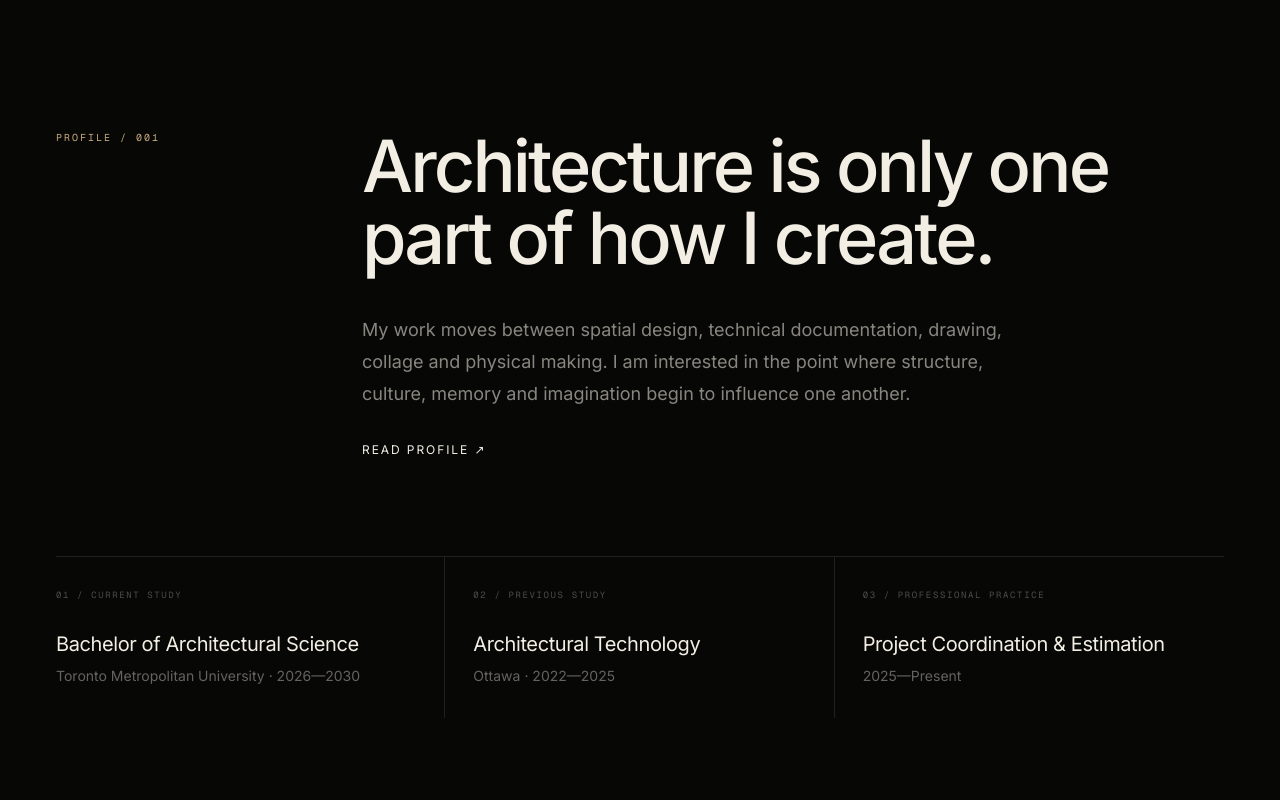
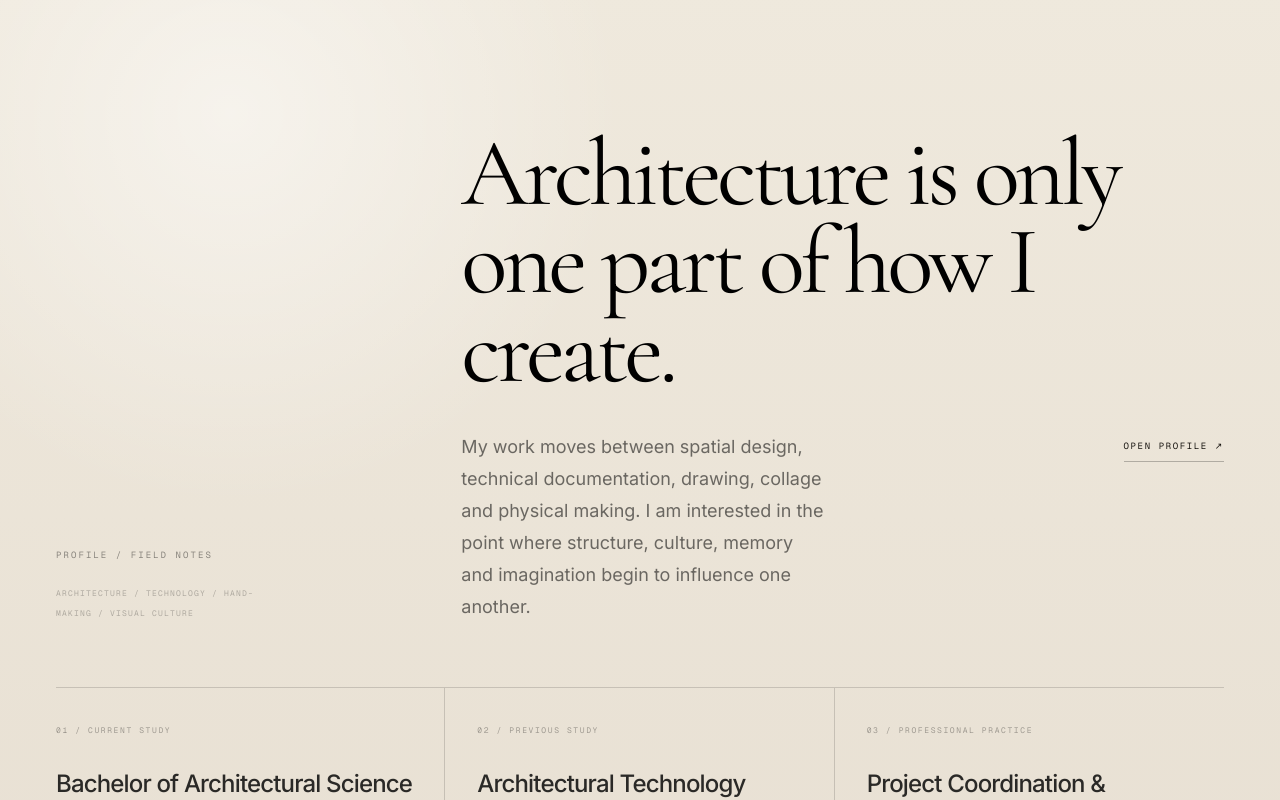
Before and after one commit to Mercy1o/tsiaro-portfolio, a Next.js app: page / in a window 1280 px wide. Shown: the part 2220-3020 px from the top of the page. Built offline with nearby package versions, Linux system fonts and the light colour scheme.

Commit message:
style: redesign profile preview as editorial archive

```diff
--- a/components/AboutPreview.tsx
+++ b/components/AboutPreview.tsx
@@ -3,25 +3,36 @@ import { profileFacts, siteConfig } from "@/data/site";
 
 export default function AboutPreview() {
   return (
-    <section className="bg-space px-5 py-24 text-bone md:px-10 md:py-36 lg:px-14">
+    <section className="archive-paper micro-grid px-5 py-24 md:px-10 md:py-36 lg:px-14">
       <div className="mx-auto max-w-[1600px]">
-        <div className="grid gap-14 md:grid-cols-12">
+        <div className="grid gap-12 border-b border-black/15 pb-16 md:grid-cols-12 md:items-end">
           <div className="md:col-span-3">
-            <p className="font-mono text-[10px] uppercase tracking-[.2em] text-sand">PROFILE / 001</p>
+            <p className="font-mono text-[9px] uppercase tracking-[.23em] text-black/42">PROFILE / FIELD NOTES</p>
+            <p className="mt-5 max-w-[14rem] font-mono text-[8px] uppercase leading-5 tracking-[.15em] text-black/25">
+              Architecture / technology / hand-making / visual culture
+            </p>
           </div>
-          <div className="md:col-span-8">
-            <h2 className="max-w-5xl text-4xl font-medium tracking-[-.04em] md:text-6xl lg:text-7xl">{siteConfig.about.title}</h2>
-            <p className="mt-10 max-w-2xl text-base leading-7 text-bone/55 md:text-lg md:leading-8">{siteConfig.about.description}</p>
-            <Link href="/about" className="mt-8 inline-flex text-xs uppercase tracking-[.16em] text-bone/70 hover:text-bone">Read profile ↗</Link>
+          <div className="md:col-span-8 md:col-start-5">
+            <h2 className="font-editorial max-w-5xl text-5xl font-normal leading-[.92] tracking-[-.045em] text-black md:text-7xl lg:text-8xl">
+              {siteConfig.about.title}
+            </h2>
+            <div className="mt-9 grid gap-7 md:grid-cols-2">
+              <p className="max-w-2xl text-base leading-7 text-black/55 md:text-lg md:leading-8">{siteConfig.about.description}</p>
+              <div className="md:text-right">
+                <Link href="/about" className="inline-flex border-b border-black/25 pb-2 font-mono text-[9px] uppercase tracking-[.18em] text-black/62 transition-colors hover:border-black hover:text-black">
+                  Open profile ↗
+                </Link>
+              </div>
+            </div>
           </div>
         </div>
 
-        <div className="mt-24 grid border-t border-white/10 md:grid-cols-3">
+        <div className="grid md:grid-cols-3">
           {profileFacts.map((fact, index) => (
-            <div key={fact.label} className="border-b border-white/10 py-8 md:border-b-0 md:border-r md:px-7 md:first:pl-0 md:last:border-r-0">
-              <p className="font-mono text-[9px] uppercase tracking-[.18em] text-bone/30">0{index + 1} / {fact.label}</p>
-              <p className="mt-7 text-xl tracking-[-.02em]">{fact.value}</p>
-              <p className="mt-2 text-sm text-bone/40">{fact.detail}</p>
+            <div key={fact.label} className="border-b border-black/15 py-9 md:border-b-0 md:border-r md:px-8 md:first:pl-0 md:last:border-r-0">
+              <p className="font-mono text-[8px] uppercase tracking-[.2em] text-black/32">0{index + 1} / {fact.label}</p>
+              <p className="mt-8 text-2xl font-medium tracking-[-.035em] text-black/82">{fact.value}</p>
+              <p className="mt-2 text-sm leading-6 text-black/45">{fact.detail}</p>
             </div>
           ))}
         </div>
```
